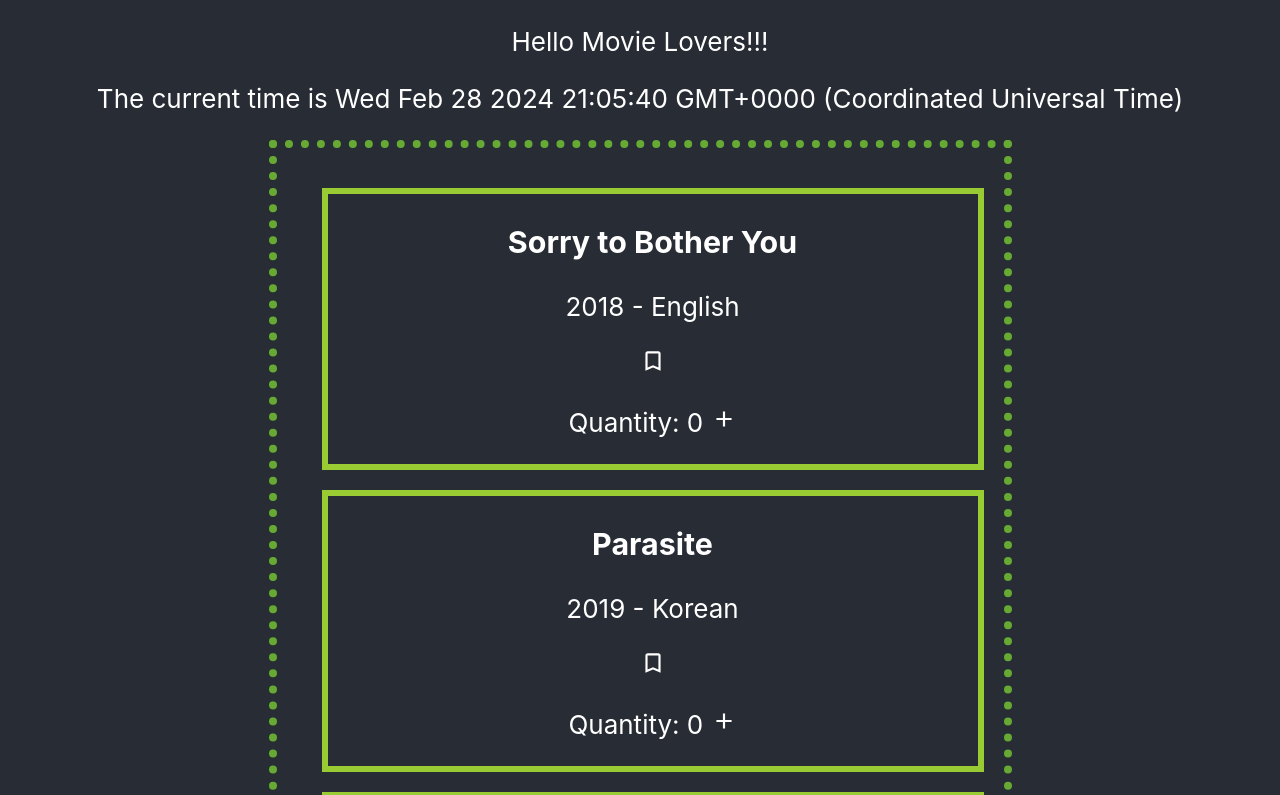
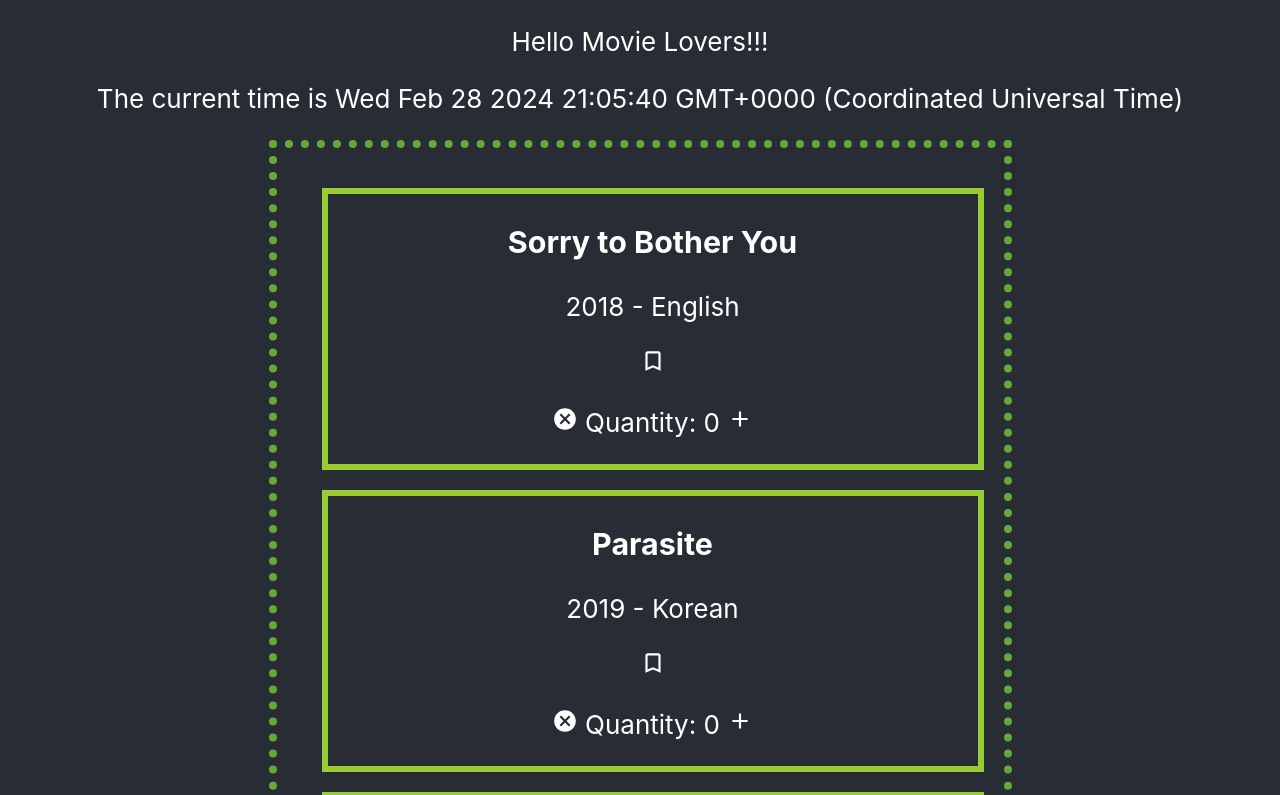
Before and after one commit to fantauzd/Movie-Collection-React-App, a React (Create React App) app in the folder movie-collection/: page / in a window 1280 px wide. Shown: the top 795 px of the page. Built offline with nearby package versions, Linux system fonts and the light colour scheme.

Commit message:
added button for user to clear out quantity (back to 0)

```diff
--- a/movie-collection/src/components/Counter.js
+++ b/movie-collection/src/components/Counter.js
@@ -1,13 +1,15 @@
 import React, {useState} from 'react';
-import { MdAdd } from "react-icons/md";
+import { MdAdd, MdCancel } from "react-icons/md";
 
 function Counter(){
     let [getCounter, setCounter] = useState(0);
     const incCounter = () => {
         setCounter(getCounter+1); }
+    const resetCounter = () => {
+        setCounter(0); }
     return(
         <>
-            <p>Quantity: {getCounter} <MdAdd onClick={incCounter} /> </p>
+            <p> <MdCancel onClick={resetCounter} /> Quantity: {getCounter} <MdAdd onClick={incCounter} /> </p>
         </>
     );
 }
```
